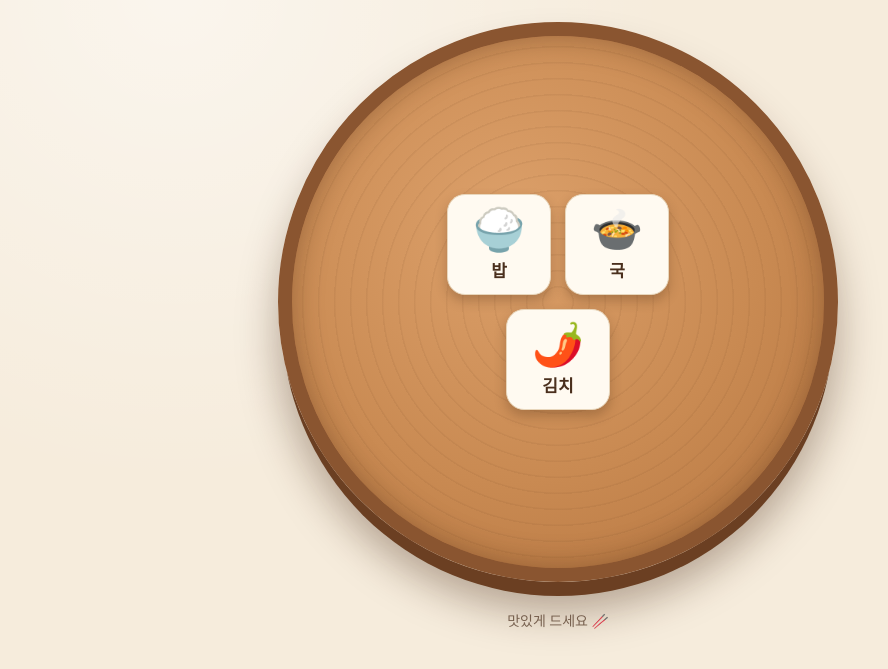
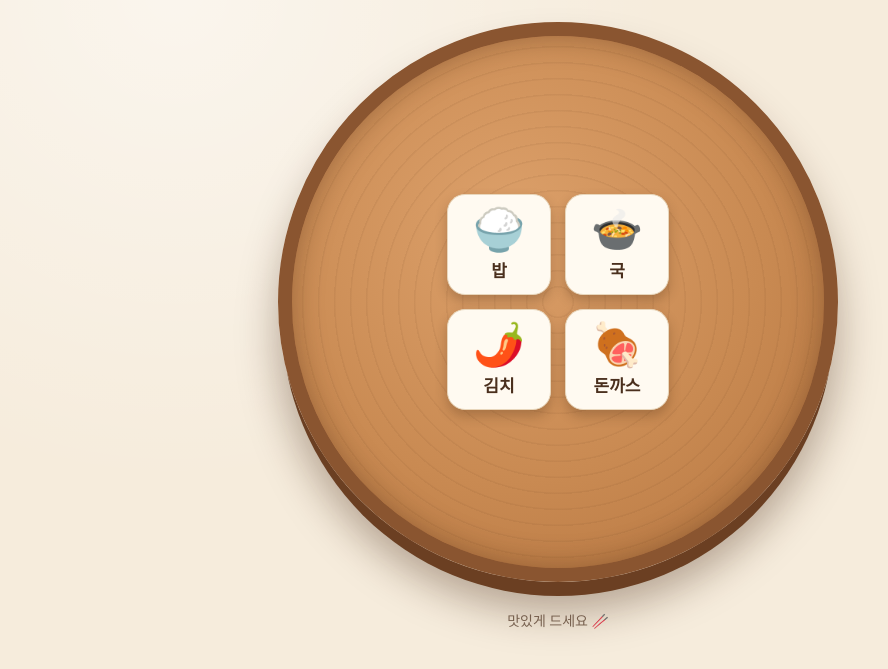
Before and after one commit to Hyeonha1031-RN/bapsang-02, a plain HTML site: page index.html in a window 1280 px wide. Shown: the part 127-796 px from the top of the page, without its empty margins (82-970 px from the left). Drawn offline with Linux system fonts and the light colour scheme.

Commit message:
돈까스 추가

```diff
--- a/index.html
+++ b/index.html
@@ -123,6 +123,7 @@
       <li data-emoji="🍚">밥</li>
       <li data-emoji="🍲">국</li>
       <li data-emoji="🌶️">김치</li>
+      <li data-emoji="🍖">돈까스</li>
     </ul>
   </div>
 
```
